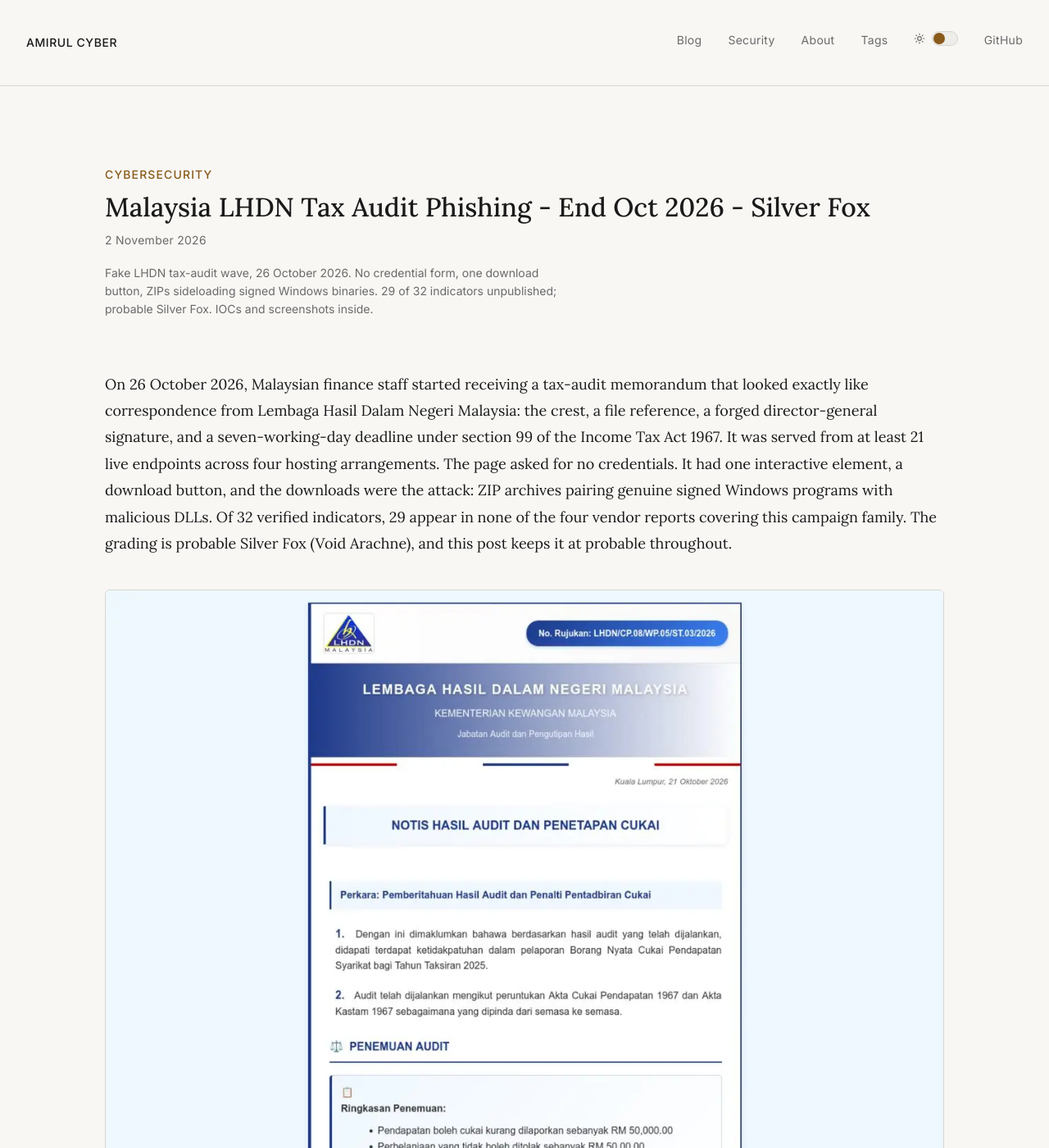
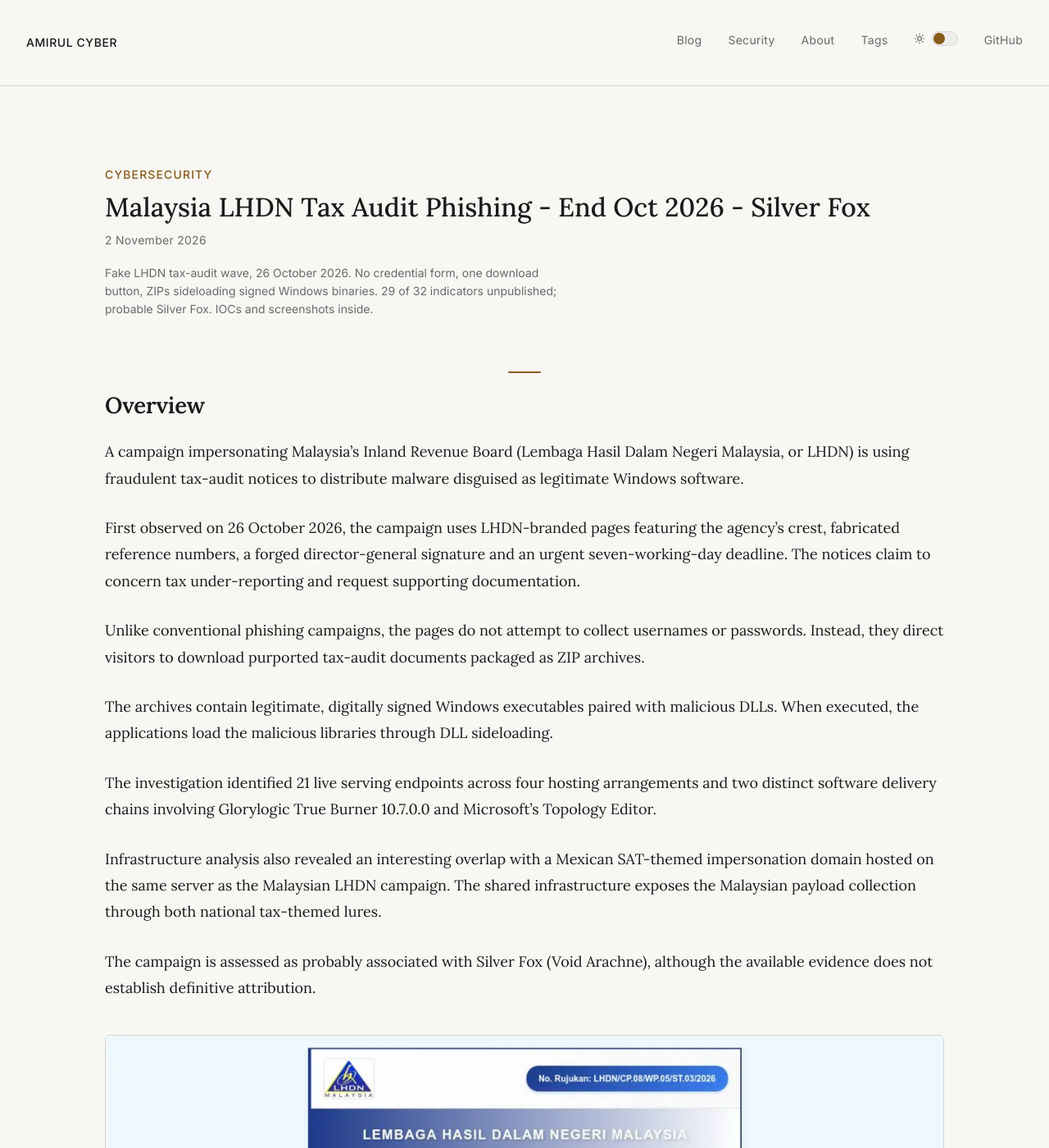
Before and after one commit to amirulcyber/amirulcyber.github.io, a Jekyll site: the page built from _posts/2026-11-02-malaysia-lhdn-tax-audit-impersonate.md, in a window 1280 px wide and 1400 px high. Shown: the whole window at 82% size. Built offline with Jekyll 4.4.1, drawn with Linux system fonts in a browser that asks for light colours.

Commit message:
LHDN post: open with Overview, body follows its order

```diff
--- a/_posts/2026-11-02-malaysia-lhdn-tax-audit-impersonate.md
+++ b/_posts/2026-11-02-malaysia-lhdn-tax-audit-impersonate.md
@@ -9,7 +9,21 @@
 tags: [malaysia, lhdn, tax-phish, silver-fox, void-arachne, dll-sideloading, ioc]
 ---
 
-On 26 October 2026, Malaysian finance staff started receiving a tax-audit memorandum that looked exactly like correspondence from Lembaga Hasil Dalam Negeri Malaysia: the crest, a file reference, a forged director-general signature, and a seven-working-day deadline under section 99 of the Income Tax Act 1967. It was served from at least 21 live endpoints across four hosting arrangements. The page asked for no credentials. It had one interactive element, a download button, and the downloads were the attack: ZIP archives pairing genuine signed Windows programs with malicious DLLs. Of 32 verified indicators, 29 appear in none of the four vendor reports covering this campaign family. The grading is probable Silver Fox (Void Arachne), and this post keeps it at probable throughout.
+## Overview
+
+A campaign impersonating Malaysia's Inland Revenue Board (Lembaga Hasil Dalam Negeri Malaysia, or LHDN) is using fraudulent tax-audit notices to distribute malware disguised as legitimate Windows software.
+
+First observed on 26 October 2026, the campaign uses LHDN-branded pages featuring the agency's crest, fabricated reference numbers, a forged director-general signature and an urgent seven-working-day deadline. The notices claim to concern tax under-reporting and request supporting documentation.
+
+Unlike conventional phishing campaigns, the pages do not attempt to collect usernames or passwords. Instead, they direct visitors to download purported tax-audit documents packaged as ZIP archives.
+
+The archives contain legitimate, digitally signed Windows executables paired with malicious DLLs. When executed, the applications load the malicious libraries through DLL sideloading.
+
+The investigation identified 21 live serving endpoints across four hosting arrangements and two distinct software delivery chains involving Glorylogic True Burner 10.7.0.0 and Microsoft's Topology Editor.
+
+Infrastructure analysis also revealed an interesting overlap with a Mexican SAT-themed impersonation domain hosted on the same server as the Malaysian LHDN campaign. The shared infrastructure exposes the Malaysian payload collection through both national tax-themed lures.
+
+The campaign is assessed as probably associated with Silver Fox (Void Arachne), although the available evidence does not establish definitive attribution.
 
 {% include figure.html src="/assets/img/figure1-lhdn-fake-audit-notice.jpg" alt="Forged LHDN tax-audit notice as served from hasilgov-my.shop: crest, reference number, audit findings, and the MUAT TURUN DOKUMEN LENGKAP download button" caption="Figure 1. The forged notice on hasilgov-my[.]shop, captured 30 Oct 2026. Everything a recipient checks is present; the only action on offer is the download." eager=true width="1200" height="1335" %}
 
```
